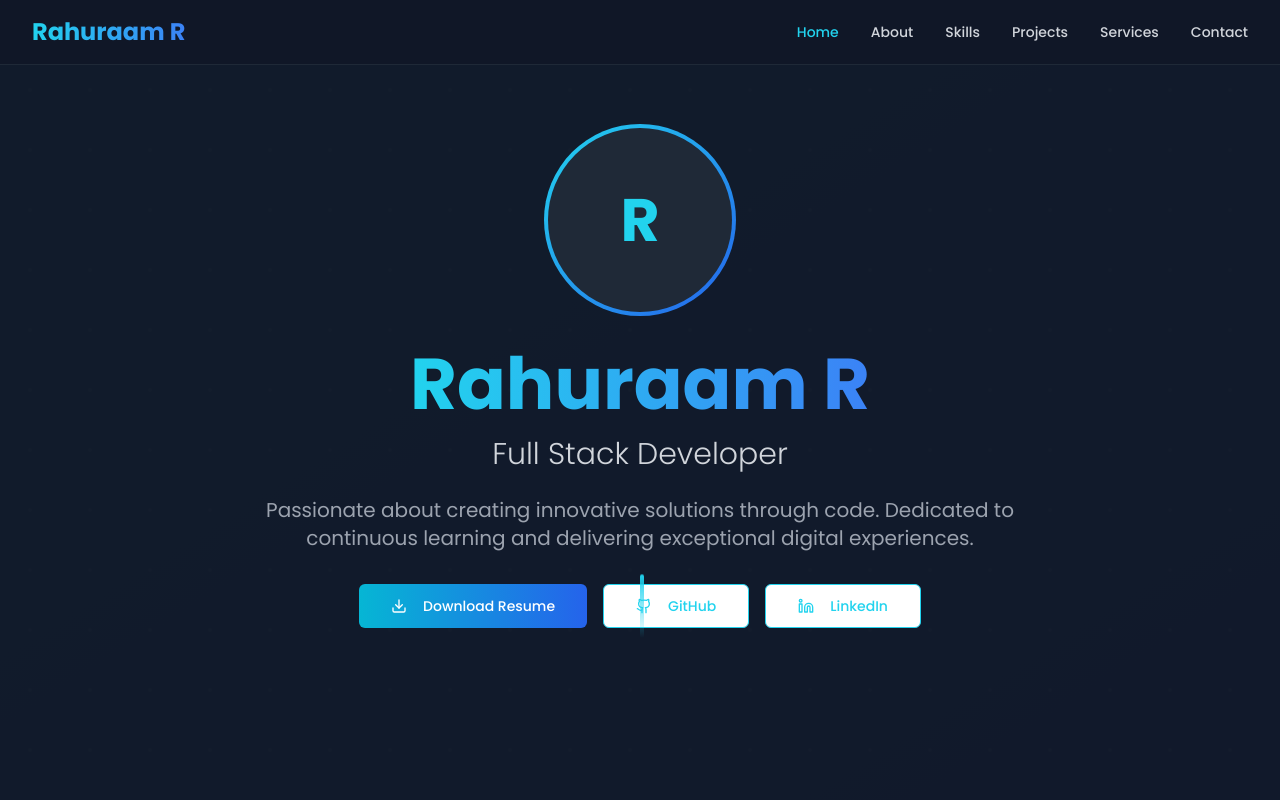
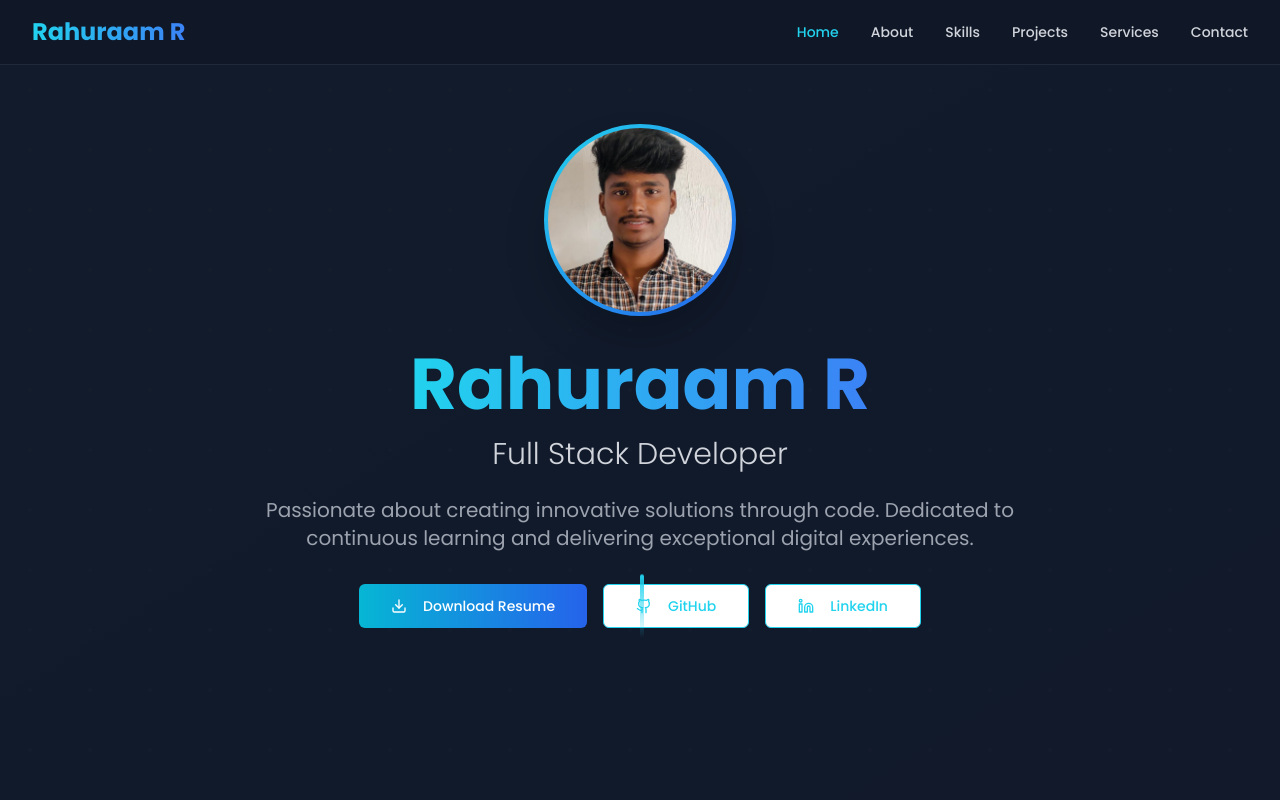
Before and after one commit to Rahuraam/rahuraam_portfolio, a React (Vite) app: page / in a window 1280 px wide. Shown: the top 800 px of the page. Built offline with nearby package versions, Linux system fonts and the light colour scheme.

Commit message:
Enhance profile image resolution
Improve the resolution of the profile image in the hero section.

```diff
--- a/src/components/portfolio/Hero.tsx
+++ b/src/components/portfolio/Hero.tsx
@@ -1,4 +1,3 @@
-
 import React from "react";
 import { Button } from "@/components/ui/button";
 import { Download, Github, Linkedin } from "lucide-react";
@@ -16,10 +15,14 @@ const Hero = () => {
 
       <div className="max-w-7xl mx-auto px-4 sm:px-6 lg:px-8 text-center relative z-10">
         <div className="mb-8">
-          {/* Profile Picture Placeholder */}
-          <div className="w-48 h-48 mx-auto mb-8 rounded-full bg-gradient-to-br from-cyan-400 to-blue-600 p-1">
-            <div className="w-full h-full rounded-full bg-gray-800 flex items-center justify-center">
-              <div className="text-6xl font-bold text-cyan-400">R</div>
+          {/* Profile Picture */}
+          <div className="w-48 h-48 mx-auto mb-8 rounded-full bg-gradient-to-br from-cyan-400 to-blue-600 p-1 shadow-2xl">
+            <div className="w-full h-full rounded-full overflow-hidden bg-gray-800">
+              <img
+                src="/lovable-uploads/47723116-d2e8-4980-8503-35368211fd48.png"
+                alt="Rahuraam R - Full Stack Developer"
+                className="w-full h-full object-cover object-center"
+              />
             </div>
           </div>
 
```
Also changed, not shown: public/lovable-uploads/47723116-d2e8-4980-8503-35368211fd48.png (added).
